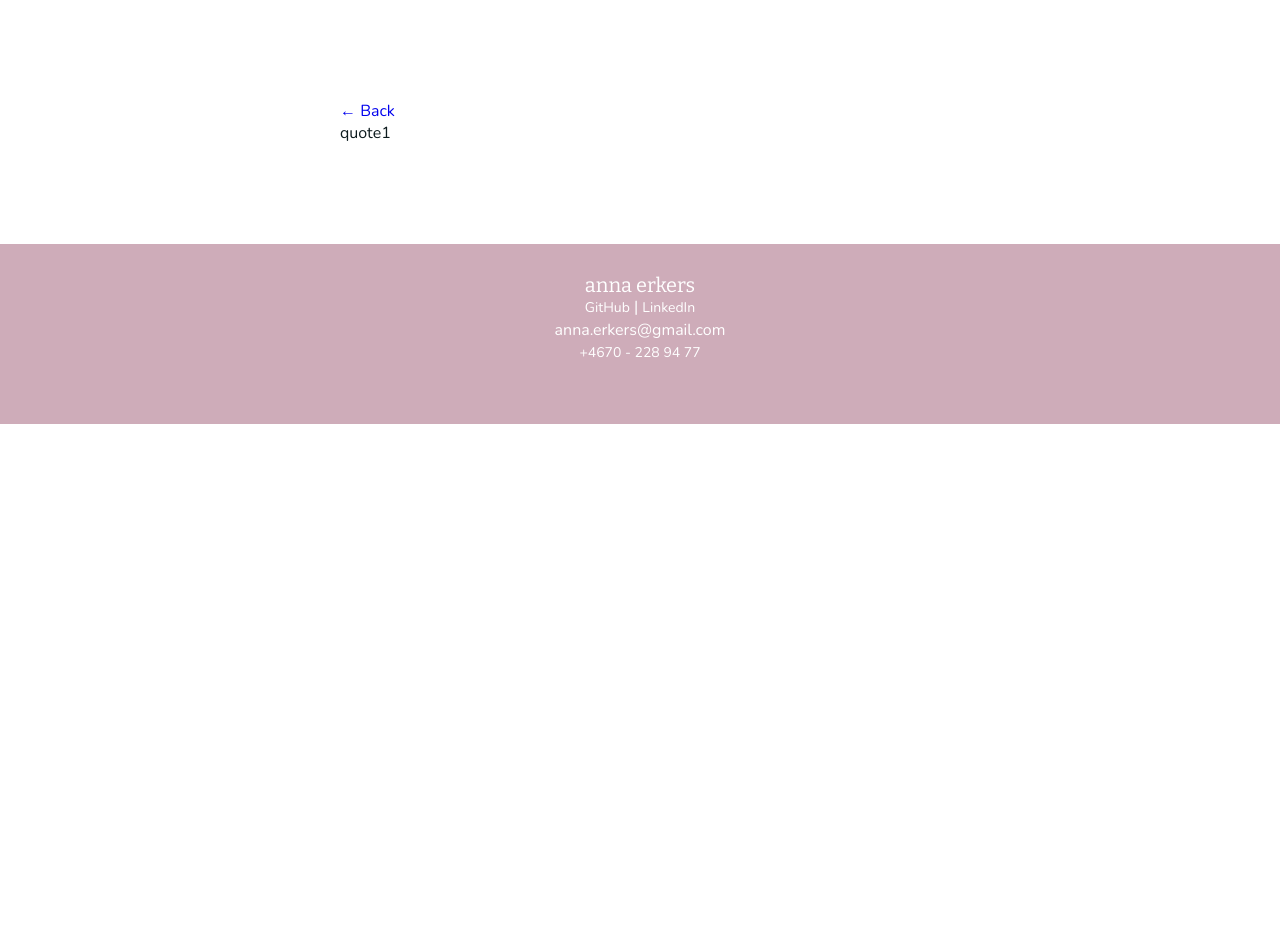
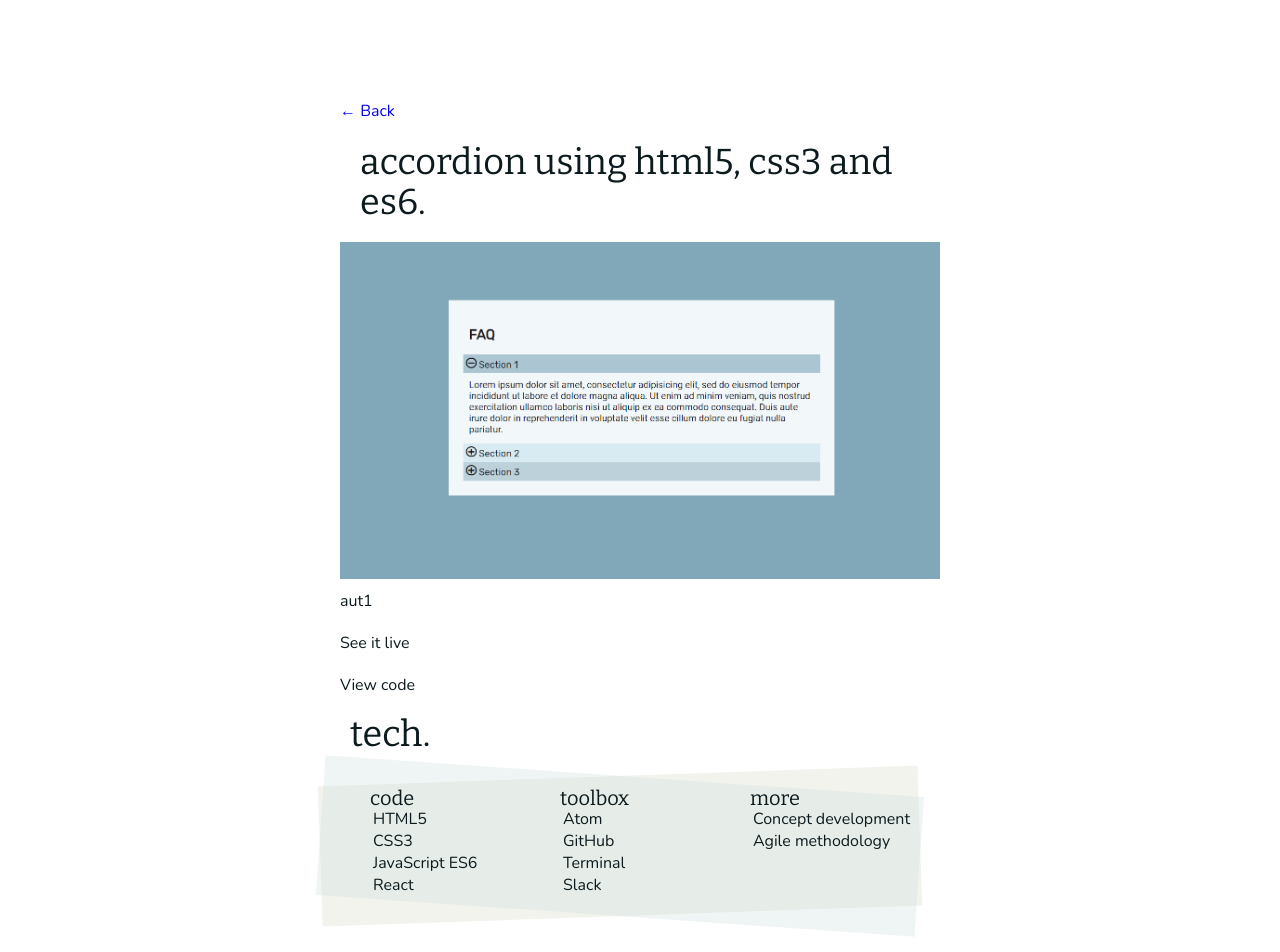
Before and after one commit to Hilwynn/personal-portfolio-technigo, a React (Create React App) app: page /case/accordion in a window 1280 px wide. Shown: the top 952 px of the page. Before the commit the page ends 800 px from the top, so only its background shows below. Built offline with nearby package versions, Linux system fonts and the light colour scheme.

Commit message:
Started adding content and styling to CasePage

```diff
--- a/src/App.css
+++ b/src/App.css
@@ -19,11 +19,6 @@ button {
 h1, h2 {
   font-family: Bitter, serif;
   text-transform: lowercase;
-}
-
-h1 {
-  font-size: 10rem;
-  margin: 0 0 2rem 2rem;
 }
 
 h2 {
--- a/src/Components/CasePreview/index.js
+++ b/src/Components/CasePreview/index.js
@@ -1,20 +1,19 @@
 import React, { Component } from "react"
 import { Link } from "react-router-dom"
-import "./style.css"
 
 export default class CasePreview extends Component {
   render() {
     const {
       image,
-      preview,
+      title,
       url
     } = this.props
 
     return (
       <Link to={`/case/${url}`} className="case-card">
         <article>
-          <img src={`/images/cases/${image}`} alt={preview} />
-          <h3 className="centered">{preview}</h3>
+          <img src={`/images/cases/${image}`} alt={title} />
+          <h3 className="centered">{title}</h3>
         </article>
       </Link>
     )
--- a/src/Pages/CasePage/index.js
+++ b/src/Pages/CasePage/index.js
@@ -16,11 +16,61 @@ export default class CasePage extends Component {
     })
 
     return (
-      <div>
-        <Link to="/">&larr; Back</Link>
-        <p>{project.title}</p>
+      <main>
+        <nav className="navigation">
+          <Link to="/">&larr; Back</Link>
+        </nav>
+        <section className="case">
+          <h1>{project.title}.</h1>
 
-      </div>
+          <img src={`/images/cases/${project.image}`} alt={`Screenshot of ${project.title}`} />
+
+          <div className="intro">
+            <p>{project.description}</p>
+          </div>
+          <p>See it live</p>
+          <p>View code</p>
+
+          <div className="tech">
+            <div className="tech-background-bottom" />
+            <div className="tech-background-top" />
+            <h2>Tech.</h2>
+            <div className="tech-list-wrapper">
+              <div className="tech-list">
+                <h3>
+                  Code
+                </h3>
+                <ul>
+                  <li>HTML5</li>
+                  <li>CSS3</li>
+                  <li>JavaScript ES6</li>
+                  <li>React</li>
+                </ul>
+              </div>
+              <div className="tech-list">
+                <h3>
+                  Toolbox
+                </h3>
+                <ul>
+                  <li>Atom</li>
+                  <li>GitHub</li>
+                  <li>Terminal</li>
+                  <li>Slack</li>
+                </ul>
+              </div>
+              <div className="tech-list">
+                <h3>
+                  More
+                </h3>
+                <ul>
+                  <li>Concept development</li>
+                  <li>Agile methodology</li>
+                </ul>
+              </div>
+            </div>
+          </div>
+        </section>
+      </main>
     )
   }
 }
--- a/src/Pages/CasePage/style.css
+++ b/src/Pages/CasePage/style.css
@@ -0,0 +1,63 @@
+.navigation {
+  margin-bottom: 2rem;
+}
+
+.case h1 {
+  font-size: 3.6rem;
+  line-height: 4rem;
+  margin: 0 0 2rem 2rem;
+}
+
+.case img {
+  margin-bottom: 1rem;
+}
+
+.intro {
+  width: 75%;
+}
+
+.tech {
+  position: relative;
+}
+
+.tech-list-wrapper {
+  display: flex;
+  flex-wrap: wrap;
+  margin-top: 3.6rem;
+  padding-left: 3rem;
+}
+
+.tech-list-wrapper h3 {
+  font-family: Bitter, serif;
+  text-transform: lowercase;
+}
+
+.tech-list {
+  position: relative;
+  width: 33.33%;
+}
+
+.tech-list li {
+  padding-left: .3rem;
+}
+
+.tech-background-bottom,
+.tech-background-top {
+  bottom: 0;
+  height: 14rem;
+  position: absolute;
+  left: -2rem;
+  width: 60rem;
+}
+
+.tech-background-bottom {
+  background-color: var(--cream);
+  opacity: 0.9;
+  transform: rotate(-2deg);
+}
+
+.tech-background-top {
+  background-color: var(--green);
+  opacity: .3;
+  transform: rotate(4deg);
+}
--- a/src/Pages/LandingPage/index.js
+++ b/src/Pages/LandingPage/index.js
@@ -89,7 +89,7 @@ export default class LandingPage extends Component {
               <CasePreview
                 image={project.image}
                 key={project.key}
-                preview={project.preview}
+                title={project.title}
                 url={project.urls.site} />)}
           </div>
         </section>
@@ -137,6 +137,7 @@ export default class LandingPage extends Component {
                 More
               </h3>
               <ul>
+                <li>Concept development</li>
                 <li>Agile methodology</li>
                 <li>Translation</li>
                 <li>Proof-reading</li>
--- a/src/Pages/LandingPage/style.css
+++ b/src/Pages/LandingPage/style.css
@@ -6,6 +6,11 @@
 .heading {
   border-bottom: .1rem solid var(--grey);
   margin-bottom: 6rem;
+}
+
+.heading h1 {
+  font-size: 10rem;
+  margin: 0 0 2rem 2rem;
 }
 
 .container {
@@ -125,16 +130,16 @@
   display: block;
 }
 
-.skills h3 {
-  font-family: Bitter, serif;
-  text-transform: lowercase;
-}
-
 .skill-list-wrapper {
   display: flex;
   flex-wrap: wrap;
   margin-top: 3.6rem;
   padding-left: 3rem;
+}
+
+.skill-list-wrapper h3 {
+  font-family: Bitter, serif;
+  text-transform: lowercase;
 }
 
 .skill-list {
--- a/src/cases.json
+++ b/src/cases.json
@@ -2,10 +2,9 @@
   "cases": [
   {
     "key" : 1,
-    "title": "Choice-maker",
+    "title": "Random choice maker using HTML5, CSS3 and jQuery",
     "image" : "case-choicemaker.png",
-    "preview" : "Random choice maker using HTML5, CSS3 and jQuery",
-    "description" : "Lorem ipsum dolor",
+    "description" : "Lorem ipsum dolor sit amet, consectetur adipiscing elit, sed do eiusmod tempor incididunt ut labore et dolore magna aliqua. Lacinia quis vel eros donec ac odio tempor orci. Est ultricies integer quis auctor elit sed. Nisl tincidunt eget nullam non nisi est sit amet facilisis.",
     "urls" : {
       "site": "choicemaker",
       "live": "path",
@@ -17,9 +16,8 @@
   },
   {
     "key" : 2,
-    "title": "Clock",
+    "title": "Simple clock built in React",
     "image" : "case-clock.png",
-    "preview" : "Simple clock built in React",
     "description" : "aut1",
     "urls" : {
       "site": "clock",
@@ -32,9 +30,8 @@
   },
   {
     "key" : 3,
-    "title": "quote1",
+    "title": "Newspaper layout using HTML5 and CSS3",
     "image" : "case-newspaper.png",
-    "preview" : "Newspaper layout using HTML5 and CSS3 using Flexbox",
     "description" : "aut1",
     "urls" : {
       "site": "newspaper",
@@ -47,9 +44,8 @@
   },
   {
     "key" : 4,
-    "title": "quote1",
+    "title": "Weather app built in React using Open Weather API",
     "image" : "case-weatherapp.png",
-    "preview" : "Weather app built in React using Open Weather API",
     "description" : "aut1",
     "urls" : {
       "site": "weatherapp",
@@ -62,9 +58,8 @@
   },
   {
     "key" : 5,
-    "title": "quote1",
+    "title": "Accordion using HTML5, CSS3 and ES6",
     "image" : "case-accordion.png",
-    "preview" : "Accordion using HTML5, CSS3 and ES6",
     "description" : "aut1",
     "urls" : {
       "site": "accordion",
@@ -77,9 +72,8 @@
   },
   {
     "key" : 6,
-    "title": "quote1",
+    "title": "Technigo Yearbook using HTML5 and CSS3",
     "image" : "case-yearbook.png",
-    "preview" : "Technigo Yearbook using HTML5 and CSS3",
     "description" : "aut1",
     "urls" : {
       "site": "yearbook",
@@ -92,9 +86,8 @@
   },
   {
     "key" : 7,
-    "title": "quote1",
+    "title": "Registration form using HTML5 and CSS3",
     "image" : "case-form.png",
-    "preview" : "Registration form using HTML5 and CSS3",
     "description" : "aut1",
     "urls" : {
       "site": "form",
@@ -107,9 +100,8 @@
   },
   {
     "key" : 8,
-    "title": "quote1",
+    "title": "Product page built in React using custom API",
     "image" : "case-productpage.png",
-    "preview" : "Product page built in React using custom API",
     "description" : "aut1",
     "urls" : {
       "site": "productpage",
```
Also changed, not shown: src/Components/List/index.js (added).
